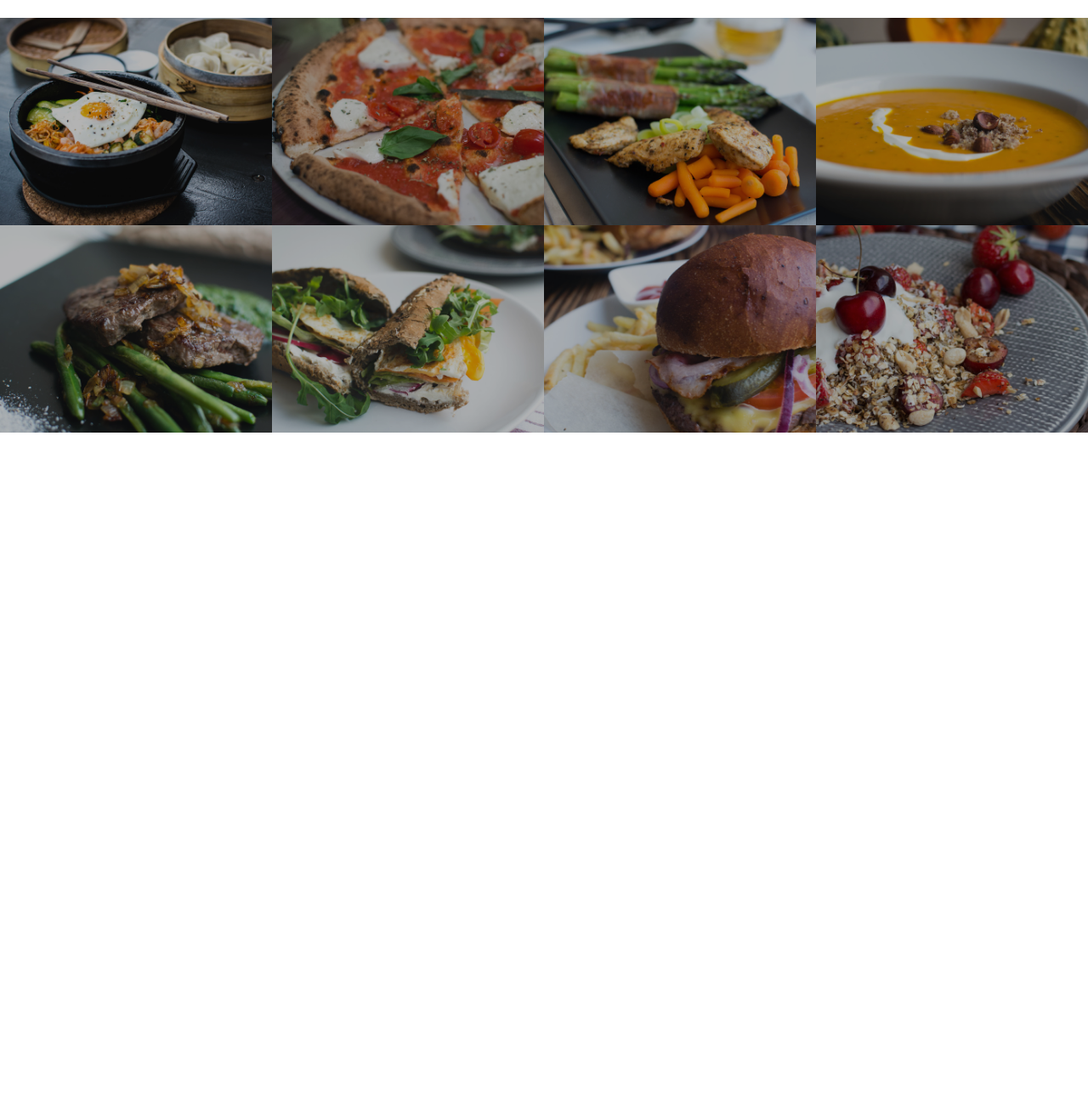
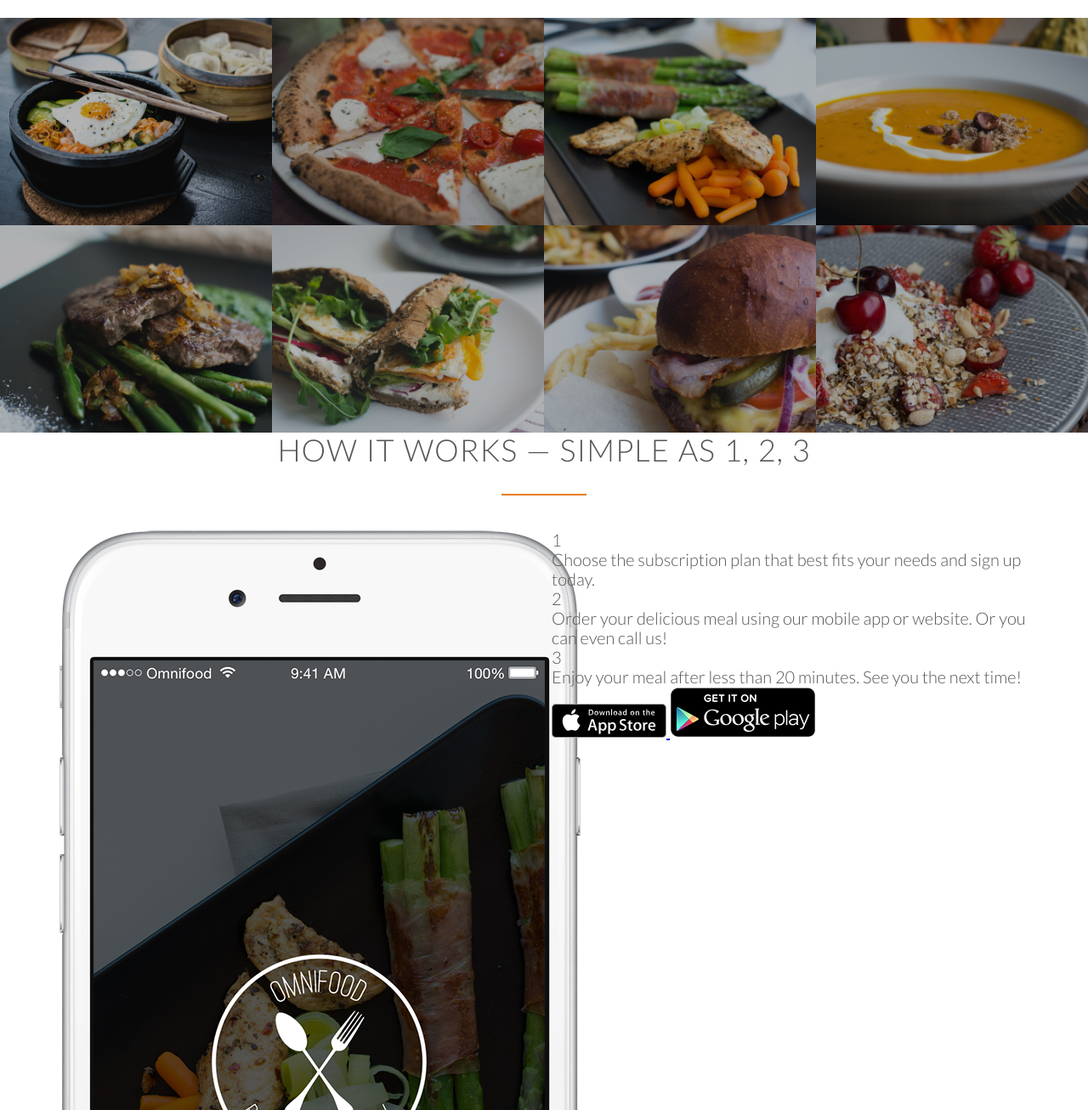
Before and after one commit to TiagoMaiaL/Omnifood-project, a website: page index.html in a window 1280 px wide. Shown: the part 1494-2800 px from the top of the page at 85% size. Before the commit the page ends 2003 px from the top, so only its background shows below. Drawn offline with Linux system fonts and the light colour scheme; files whose address does not match are found by name.

Commit message:
Adding how it works section markup

```diff
--- a/index.html
+++ b/index.html
@@ -108,5 +108,37 @@
             </ul>
         </section>
 
+        <section class="section-steps">
+            <div class="row">
+                <h2>How it works &mdash; Simple as 1, 2, 3</h2>
+            </div>
+            <div class="row">
+                <div class="col span-1-of-2">
+                    <img src="resources/img/app-iPhone.png" alt="Omnifood app on iPhone" class="app-screen">
+                </div>
+                <div class="col span-1-of-2">
+                    <div class="works-step">
+                        <div>1</div>
+                        <p>Choose the subscription plan that best fits your needs and sign up today.</p>
+                    </div>
+                    <div class="works-step">
+                        <div>2</div>
+                        <p>Order your delicious meal using our mobile app or website. Or you can even call us!</p>
+                    </div>
+                    <div class="works-step">
+                        <div>3</div>
+                        <p>Enjoy your meal after less than 20 minutes. See you the next time!</p>
+                    </div>
+
+                    <a href="#" class="btn-app">
+                        <img src="resources/img/download-app.svg" alt="App Store button">
+                    </a>
+                    <a href="#" class="btn-app">
+                        <img src="resources/img/download-app-android.png" alt="Play Store button">
+                    </a>
+                </div>
+            </div>
+        </section>
+
     </body>
 </html>
```
